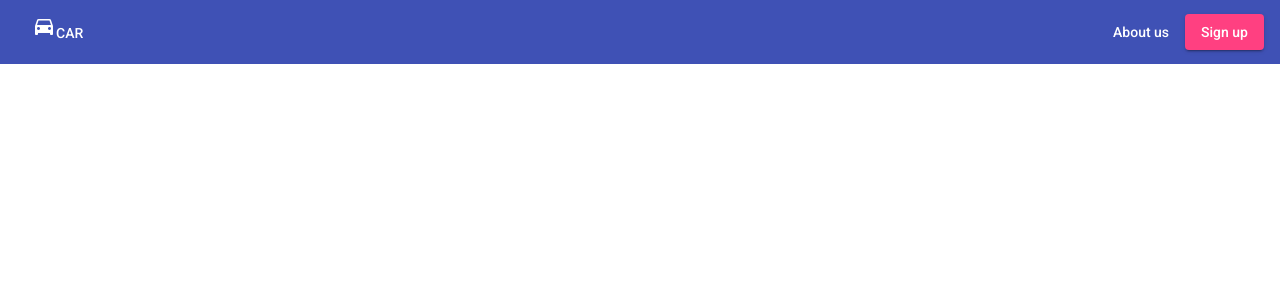
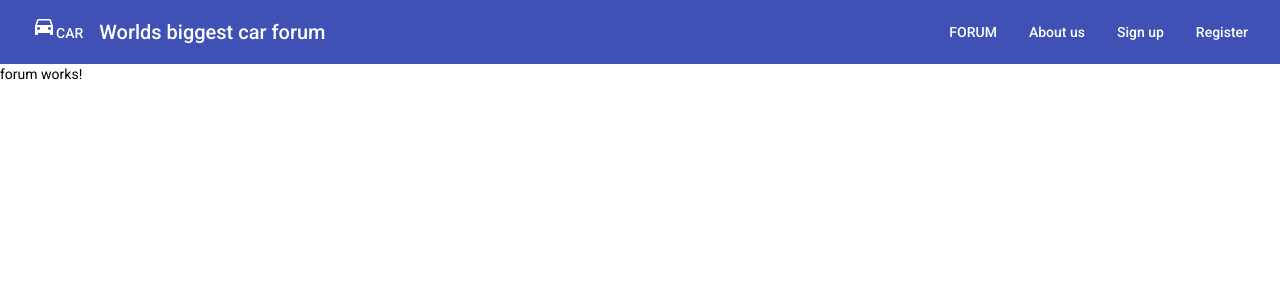
Before and after one commit to Jonte111/Car-forum, an Angular app in the folder frontend/: page /forum in a window 1280 px wide. Before the commit this address led to /. Shown: the top 300 px of the page. Built offline with nearby package versions, Linux system fonts and the light colour scheme.

Commit message:
Finished navbar. Started with sign in modal.

```diff
--- a/frontend/src/app/app-routing.module.ts
+++ b/frontend/src/app/app-routing.module.ts
@@ -1,10 +1,12 @@
 import { NgModule } from '@angular/core';
 import { RouterModule, Routes } from '@angular/router';
 import { HomeComponent } from './pages/home/home.component';
-import {AboutUsComponent} from './pages/about-us/about-us.component'
+import { AboutUsComponent } from './pages/about-us/about-us.component'
+import { ForumComponent } from './pages/forum/forum.component';
 const routes: Routes = [
   { path: '', component: HomeComponent},
   { path: 'aboutus', component: AboutUsComponent},
+  { path: 'forum', component: ForumComponent},
 ];
 
 @NgModule({
--- a/frontend/src/app/app.component.ts
+++ b/frontend/src/app/app.component.ts
@@ -1,4 +1,5 @@
 import { Component } from '@angular/core';
+import { MatDialog } from '@angular/material/dialog';
 
 @Component({
   selector: 'app-root',
@@ -7,4 +8,9 @@ import { Component } from '@angular/core';
 })
 export class AppComponent {
   title = 'frontend';
+  constructor(public dialog: MatDialog) { }
+
+  openDiablog() {
+    this.dialog.open();
+  }
 }
--- a/frontend/src/app/components/navbar/navbar.component.css
+++ b/frontend/src/app/components/navbar/navbar.component.css
@@ -1,3 +1,8 @@
 .spacer {
   flex: 1 1 auto;
 }
+.title {
+  display: flex;
+  align-items: center;
+  justify-content: center;
+}
--- a/frontend/src/app/components/navbar/navbar.component.html
+++ b/frontend/src/app/components/navbar/navbar.component.html
@@ -1,6 +1,9 @@
 <mat-toolbar color="primary" class="mat-elevation-z6" class="nav">
   <a mat-button routerLink=""><span><mat-icon>directions_car</mat-icon>CAR</span></a>
+  <div class="title">Worlds biggest car forum</div>
   <div class="spacer"></div>
+  <a mat-button routerLink="forum">FORUM</a>
   <a mat-button routerLink="aboutus">About us</a>
-  <a mat-raised-button color="accent">Sign up</a>
+  <a mat-button (click)="openDialog()">Sign up</a>
+  <a mat-button>Register</a>
 </mat-toolbar>
--- /dev/null
+++ b/frontend/src/app/pages/forum/forum.component.html
@@ -0,0 +1 @@
+<p>forum works!</p>
--- /dev/null
+++ b/frontend/src/app/pages/forum/forum.component.ts
@@ -0,0 +1,15 @@
+import { Component, OnInit } from '@angular/core';
+
+@Component({
+  selector: 'app-forum',
+  templateUrl: './forum.component.html',
+  styleUrls: ['./forum.component.css']
+})
+export class ForumComponent implements OnInit {
+
+  constructor() { }
+
+  ngOnInit(): void {
+  }
+
+}
```
Also changed, not shown: frontend/src/app/app.module.ts (+8 -2 lines), frontend/src/app/pages/forum/forum.component.css (added), 1 other file (tests, documents, lock files or other folders).
